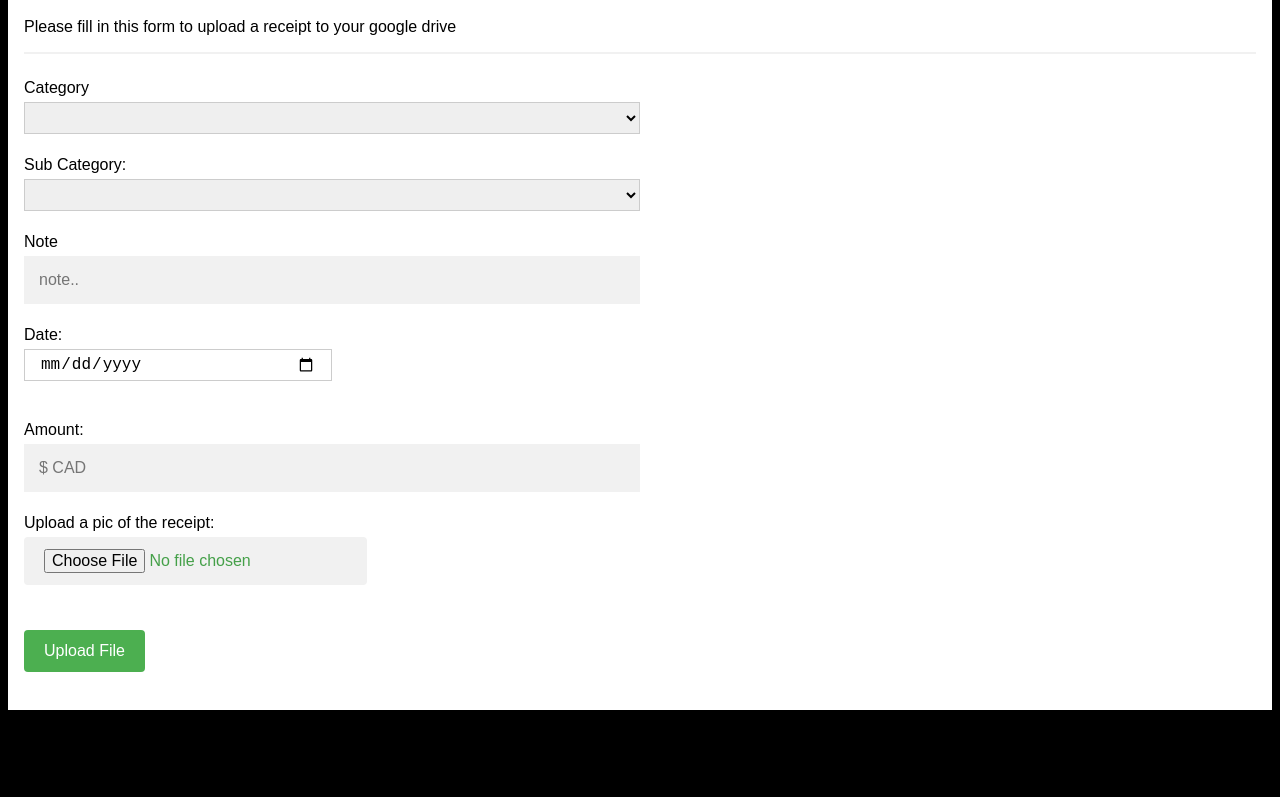
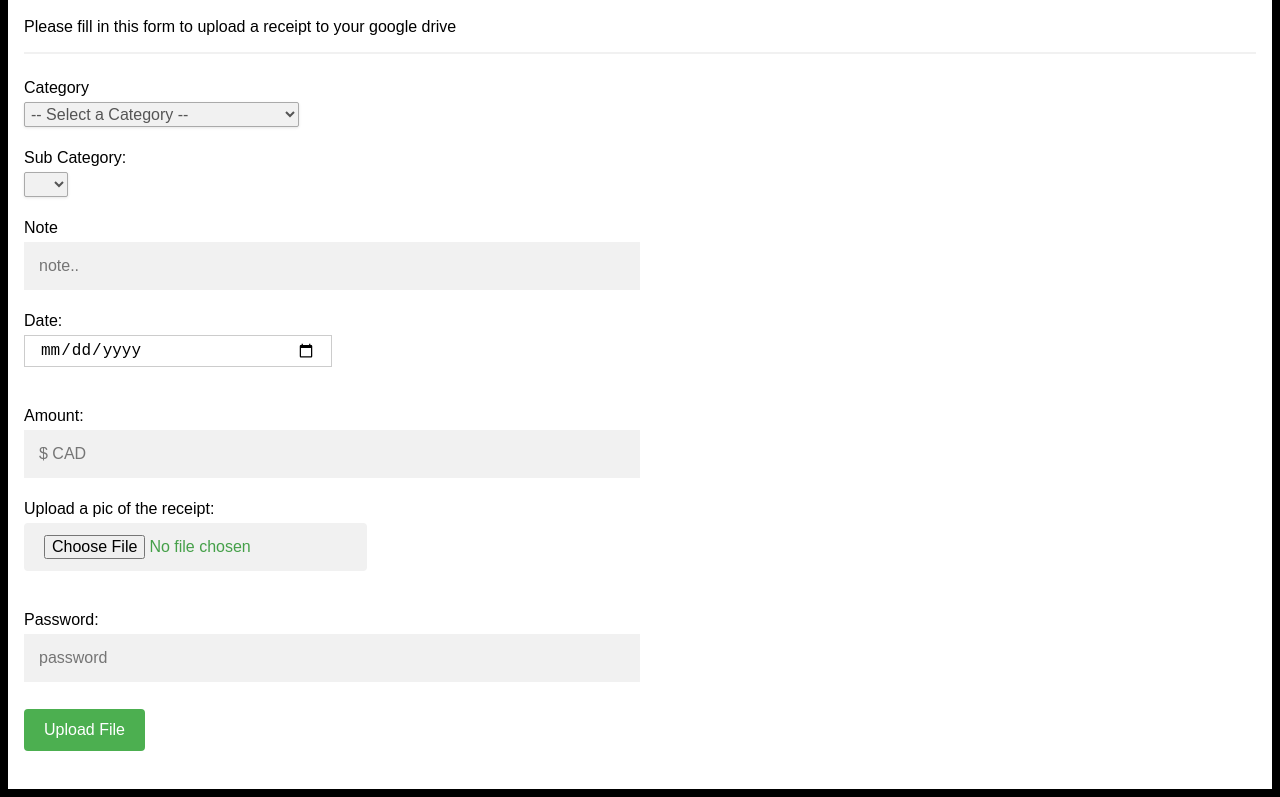
Before and after one commit to anupam-ncsu/Bill-Uploader, a plain HTML site: page Small-Business-Expense-uploader/frontend.html in a window 1280 px wide. Shown: the part 137-934 px from the top of the page. Before the commit the page ends 855 px from the top, so only its background shows below. Drawn offline with Linux system fonts and the light colour scheme.

Commit message:
refactor

```diff
--- a/index.html
+++ b/Small-Business-Expense-uploader/frontend.html
@@ -29,14 +29,40 @@ input[type=text], input[type=password] {
   background: #f1f1f1;
 }
 
-select {
+/*select {
   margin: 5px 0 22px 0;
   width: 50%;
   padding: 15px;
-  font-size: 16px;
+  font-size: 12px;
   border: 1px solid #CCC;
   height: 30px;
-  }
+  display: inline;
+  }*/
+
+  select {
+    -webkit-appearance: button;
+    -moz-appearance: button;
+    -webkit-user-select: none;
+    -moz-user-select: none;
+    -webkit-padding-end: 20px;
+    -moz-padding-end: 20px;
+    -webkit-padding-start: 2px;
+    -moz-padding-start: 2px;
+    background-color: #f1f1f1; /* Fallback color if gradients are not supported */
+    background-position: center right;
+    background-repeat: no-repeat;
+    border: 1px solid #AAA;
+    border-radius: 2px;
+    box-shadow: 0px 1px 3px rgba(0, 0, 0, 0.1);
+    color: #555;
+    font-size: inherit;
+    margin: 5px 0 22px 0;
+    overflow: hidden;
+    padding-top: 2px;
+    padding-bottom: 2px;
+    text-overflow: ellipsis;
+    white-space: nowrap;
+}
 
   input[type=date] {
   margin: 5px 0 22px 0;
@@ -58,7 +84,7 @@ select {
   cursor: pointer;
 }
 
-input[type=text]:focus, input[type=password]:focus, select:focus, input[type=date]:focus {
+input[type=text]:focus, input[type=password]:focus, input[type=date]:focus {
   background-color: #ddd;
   outline: none;
 }
@@ -98,8 +124,8 @@ a {
 <script type="text/javascript">
   var categoryAndSubCategories = {};
   categoryAndSubCategories['Advertising and promotion'] = ['Advertising and promotion'];
-  categoryAndSubCategories['Meals and entertainment'] = ['Meals and entertainment'];
-  categoryAndSubCategories['Employee Benefits'] = ['Education and Training','Fitness','Employee Gift','Books and Media',' Professional Memberships'];
+  categoryAndSubCategories['Meals and entertainment'] = ['Meals+HST','Entertainment+HST'];
+  categoryAndSubCategories['Employee Benefits'] = ['Education and Training','Fitness','Employee Gift','Books and Media',' Professional Memberships','Medical'];
   categoryAndSubCategories['Insurance'] = ['Rental Insurance','Business Liability Insurance','Equipment Insurance','Health Insurance','Life Insurance'];
   categoryAndSubCategories['Banking'] = ['Bank Charge','Bank Interest'];
   categoryAndSubCategories['Office Expenses'] = ['Office Stationary','Office Furniture','Office Software','Office Hardware','Cloud Computing Expense','Office Supplies','Equipment Rental'];
@@ -116,12 +142,10 @@ a {
       var subCategoryDropList = document.getElementById ("subCategory");
       var selCategory = CategoryDropList.options[CategoryDropList.selectedIndex].value;
 
-      // remove all cities
       while (subCategoryDropList.options.length) {
           subCategoryDropList.remove (0);
       }
 
-      // add new cities
       var cities = categoryAndSubCategories[selCategory];
       if (cities) {
           for (var i=0; i < cities.length; i++) {
@@ -138,7 +162,7 @@ a {
     <h1>Receipt Uploader</h1>
     <p>Please fill in this form to upload a receipt to your google drive</p>
     <hr>
-  <form action="/action_page.php">
+  <form id="myform" action="/action_page.php">
     <label for="Category">Category</label><br>
     <select name="Category" id="Category" onchange="ChangeSubCategoryDropList();">
         <option value="">-- Select a Category --</option>
@@ -173,7 +197,10 @@ a {
     <input type="text" id="Amount" name="Amount" placeholder="$ CAD "><br>
 
     <label for="fname">Upload a pic of the receipt: </label><br>
-    <input type="file" name="myFile" mulitple><br><br>
+    <input type="file" name="pic" mulitple><br><br>
+
+    <label for="fname">Password: </label><br>
+    <input type="text" id="Password" name="Password" placeholder="password"><br>
 
     <input type="button" id="submitBtn" value="Upload File" class="create">
     <label id="resp"></label>
@@ -181,13 +208,24 @@ a {
 </div>
 <script>
   document.getElementById('submitBtn').addEventListener('click',
-  function(e){
-  google.script.run.withSuccessHandler(onSuccess).uploadFiles(this.parentNode)
+  function(data){
+  var pass = document.getElementById('Password').value;
+
+  if ( pass != "2020" ) {
+    onFailure(data)
+    } else {
+    google.script.run.withSuccessHandler(onSuccess).uploadFiles(this.parentNode)
+  }
   })
 
+  function onFailure(data){
+  document.getElementById('resp').innerHTML = "Upload FAILED. Wrong Password";
+  }
   function onSuccess(data){
   document.getElementById('resp').innerHTML = "Upload Successfull !!";
+  document.getElementById('myform').reset();
   }
+
 </script>
 </body>
 </html>
```
Also changed, not shown: 4 other files.
